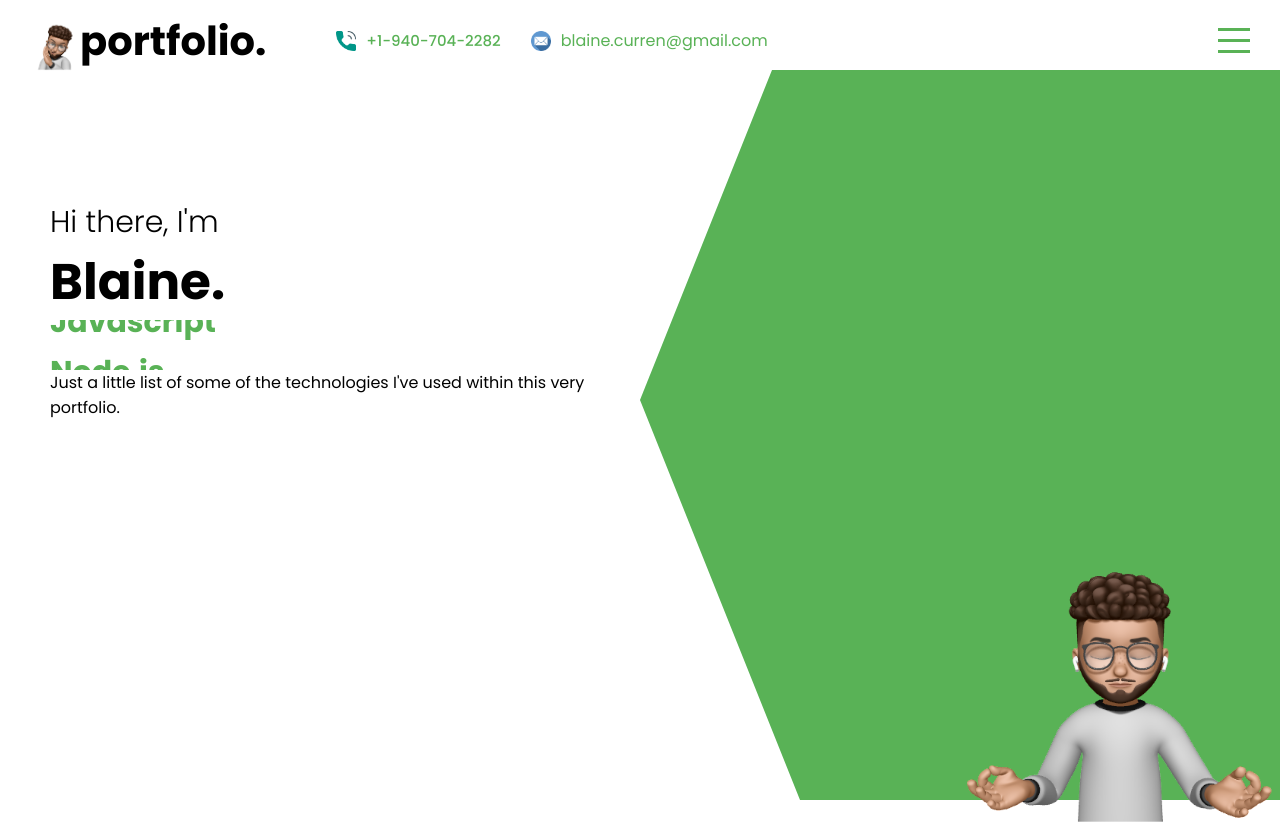
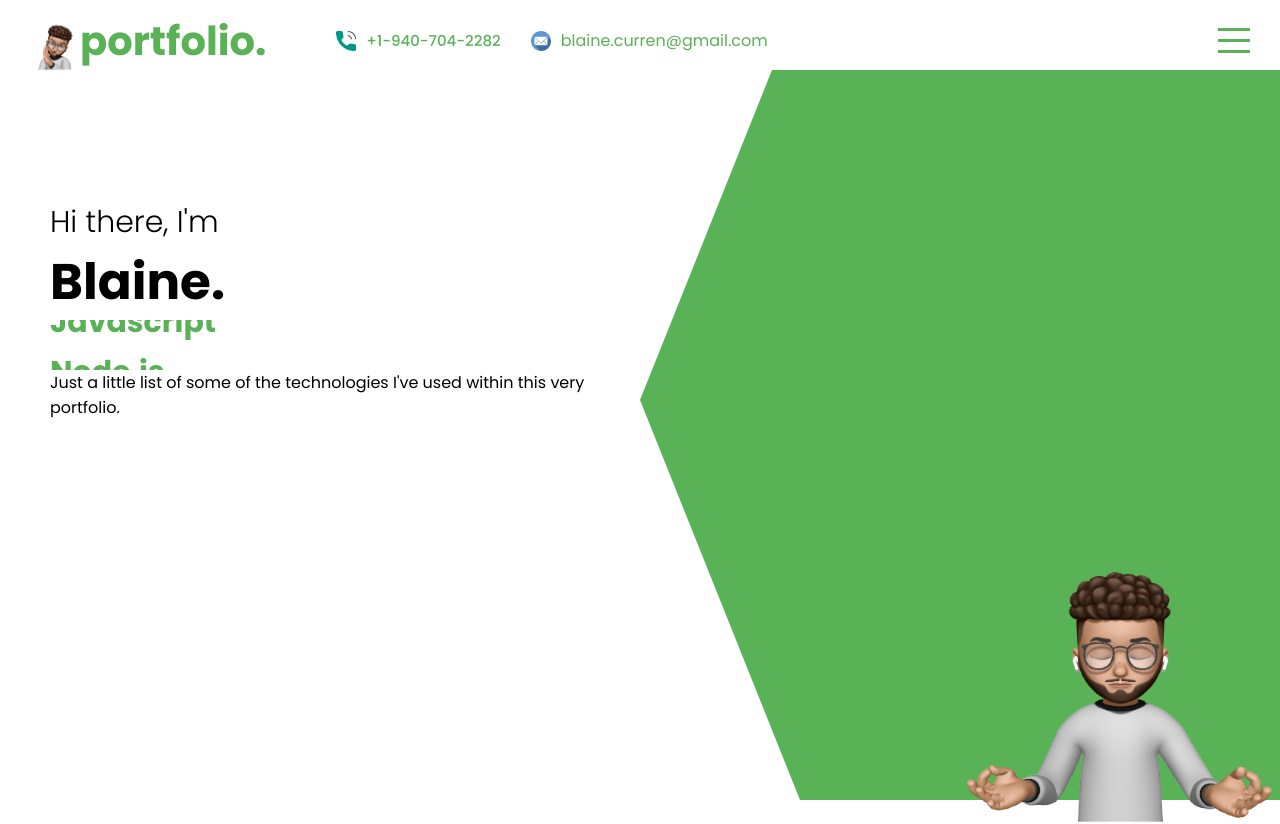
Before and after one commit to blainecurren/portfolio-2, a React (Create React App) app: page / in a window 1280 px wide. Shown: the top 824 px of the page. Built offline with nearby package versions, Linux system fonts and the light colour scheme.

Commit message:
fixed color issues with topbar / menu

```diff
--- a/src/components/menu/menu.scss
+++ b/src/components/menu/menu.scss
@@ -3,7 +3,7 @@
 .menu {
   width: 300px;
   height: 100vh;
-  background-color: white;
+  background-color: $mainColor;
   position: fixed;
   top: 0;
   right: -300px;
@@ -24,7 +24,7 @@
     list-style: none;
     font-size: 30px;
     font-weight: 300;
-    color: $mainColor;
+    color: white;
     width: 60%;
 
     li {
--- a/src/components/topbar/topbar.scss
+++ b/src/components/topbar/topbar.scss
@@ -29,7 +29,7 @@
         font-size: 40px;
         font-weight: 700;
         text-decoration: none;
-        color: black;
+        color: inherit;
         margin-right: 40px;
       }
 
@@ -86,8 +86,8 @@
   }
 
   &.active {
-    background-color: white;
-    color: $mainColor;
+    background-color: $mainColor;
+    color: white;
 
     a:link,
     a:visited,
@@ -101,14 +101,14 @@
     .hamburger {
       span {
         &:first-child {
-          background-color: $mainColor;
+          background-color: white;
           transform: rotate(45deg);
         }
         &:nth-child(2) {
           opacity: 0;
         }
         &:last-child {
-          background-color: $mainColor;
+          background-color: white;
           transform: rotate(-45deg);
         }
       }
```
